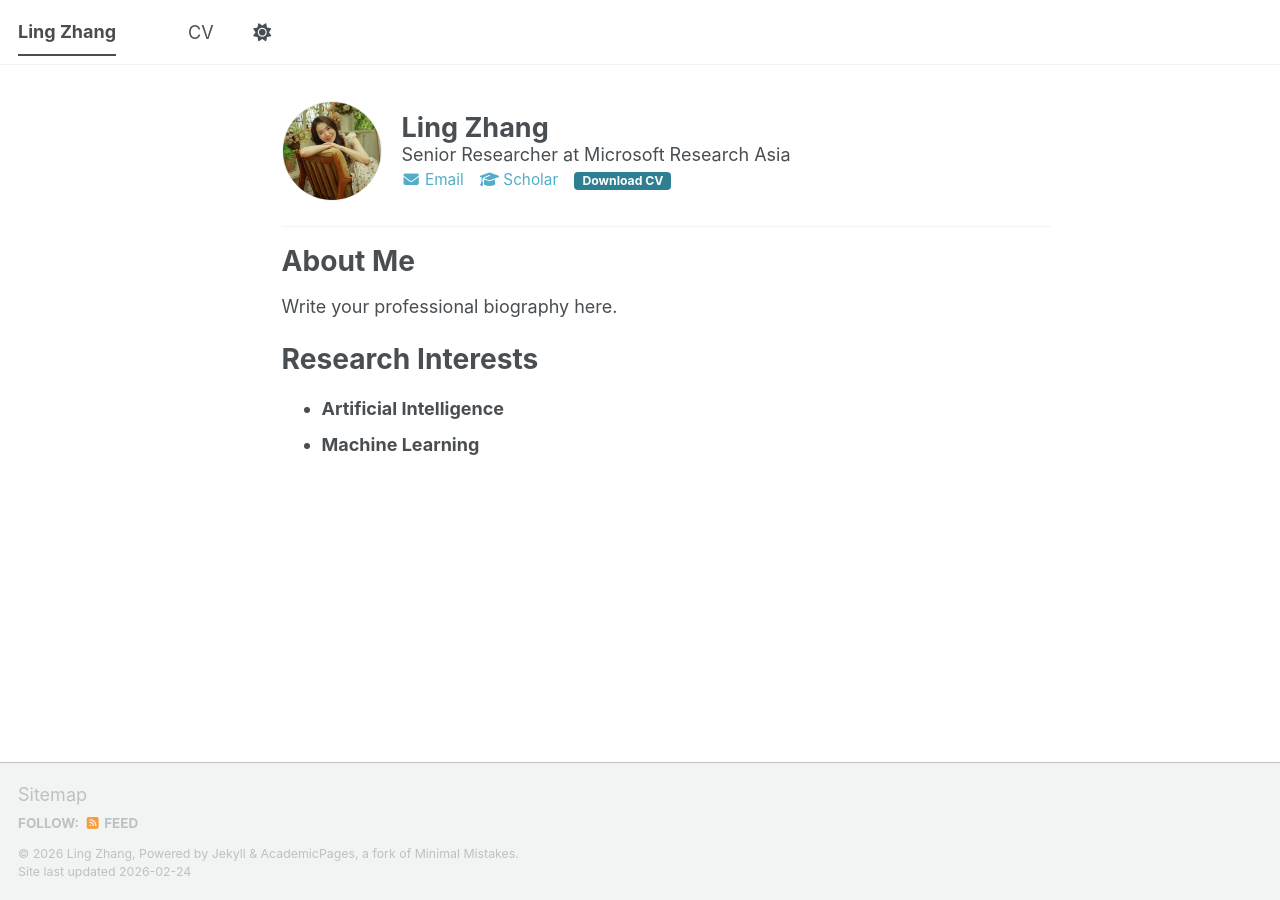
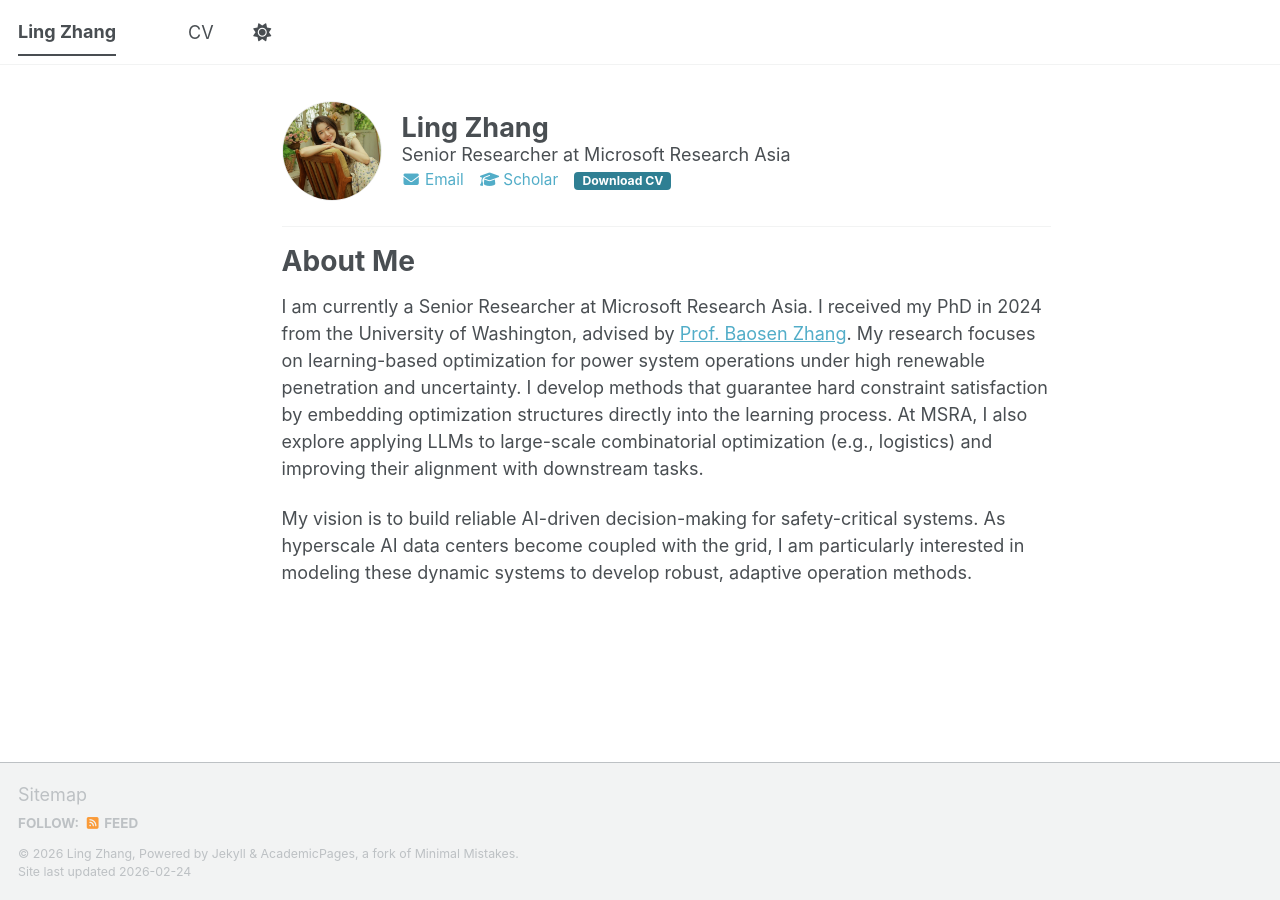
Before and after one commit to sweet-tea-olive/zhangling, a Jekyll site: the page built from _pages/about.md, in a window 1280 px wide. Built offline with Jekyll 4.4.1, drawn with Linux system fonts in a browser that asks for light colours; a script bundle is joined from its source files by our own code; library files that are not in the unit come from our copies.

Commit message:
Update about.md

```diff
--- a/_pages/about.md
+++ b/_pages/about.md
@@ -91,8 +91,7 @@ classes: wide
 <hr>
 
 # About Me
-Write your professional biography here.
+I am currently a Senior Researcher at Microsoft Research Asia. I received my PhD in 2024 from the University of Washington, advised by [Prof. Baosen Zhang](https://zhangbaosen.github.io/).
+My research focuses on learning-based optimization for power system operations under high renewable penetration and uncertainty.  I develop methods that guarantee hard constraint satisfaction by embedding optimization structures directly into the learning process.  At MSRA, I also explore applying LLMs to large-scale combinatorial optimization (e.g., logistics) and improving their alignment with downstream tasks.
 
-# Research Interests
-* **Artificial Intelligence**
-* **Machine Learning**
+My vision is to build reliable AI-driven decision-making for safety-critical systems. As hyperscale AI data centers become coupled with the grid, I am particularly interested in modeling these dynamic systems to develop robust, adaptive operation methods.
```
